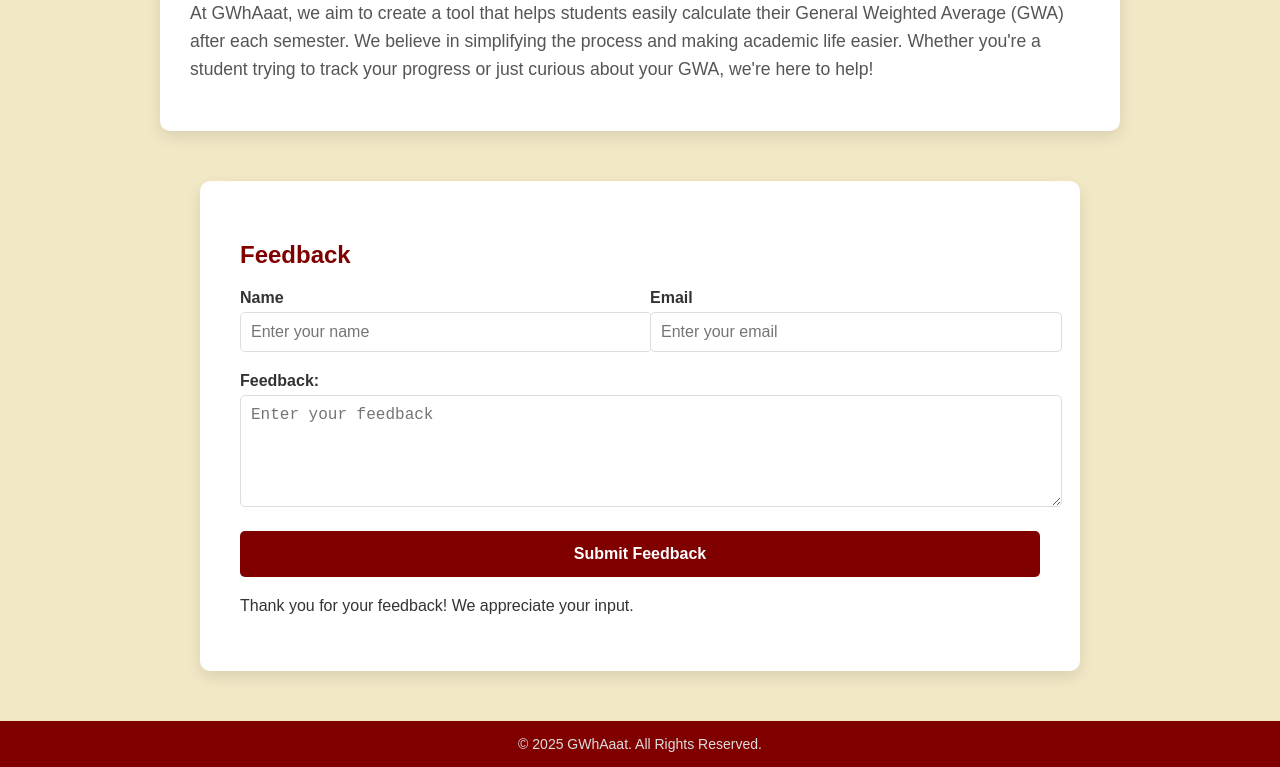
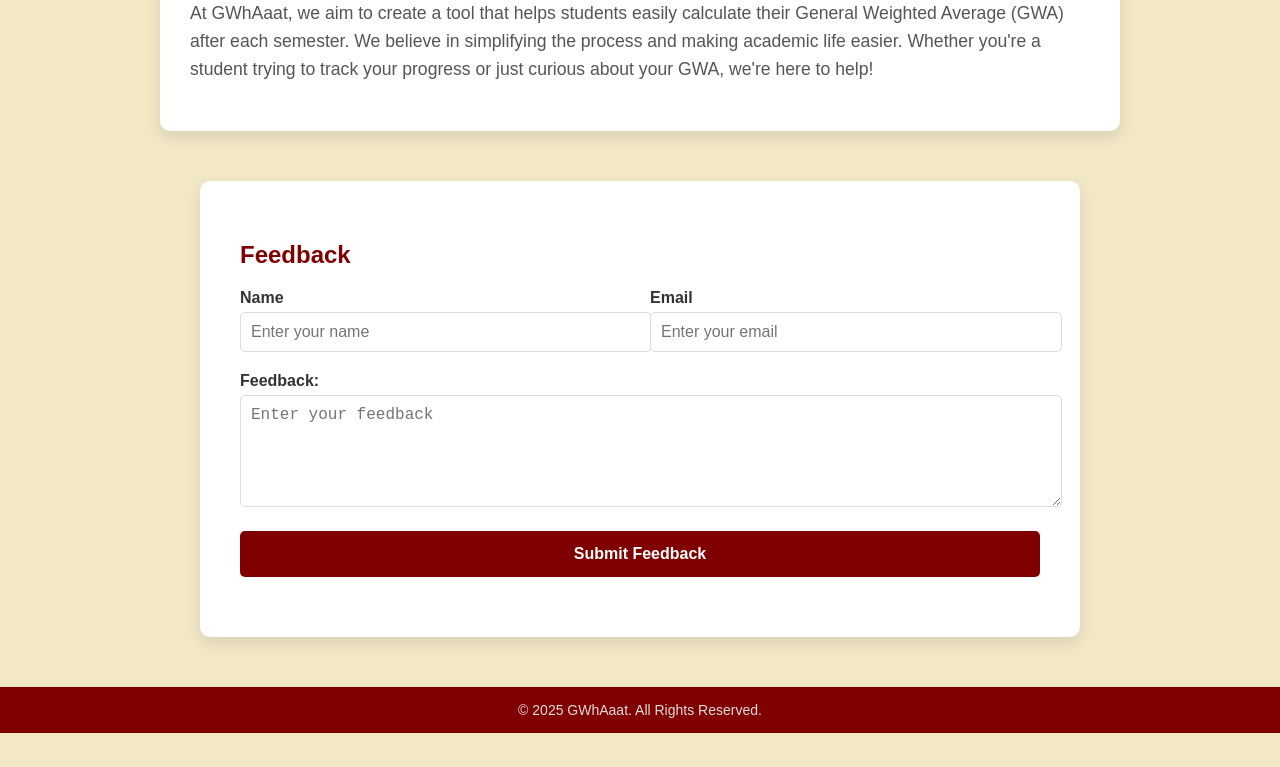
Before and after one commit to ashklve/AWD-Seatwork-1-6-PH-25, a plain HTML site: page pages/aboutPage/index.html in a window 1280 px wide. Shown: the part 374-1141 px from the top of the page. After the commit the page ends 1107 px from the top, so only its background shows below. Drawn offline with Linux system fonts and the light colour scheme; a web font is replaced by a local one.

Commit message:
Fix: Hide thank you message by default in feedback form on About page

```diff
--- a/pages/aboutPage/index.html
+++ b/pages/aboutPage/index.html
@@ -58,7 +58,7 @@
             <button type="submit">Submit Feedback</button>
         </form>
 
-        <div id="tyMessage">
+        <div id="tyMessage" style="display: none;">
             <p> Thank you for your feedback! We appreciate your input.</p>
         </div>
     </section>
```
